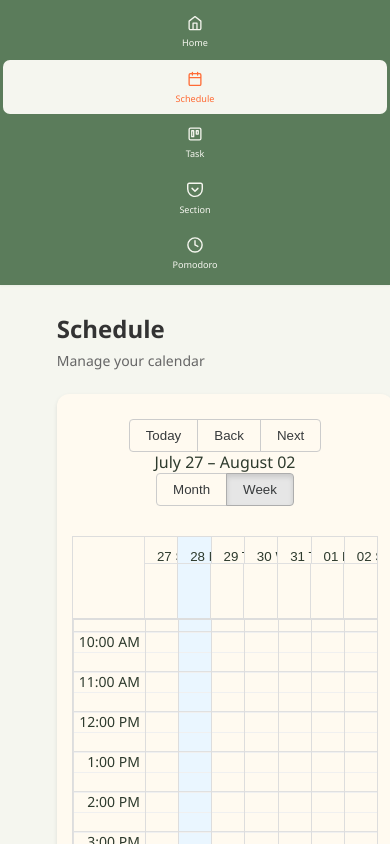
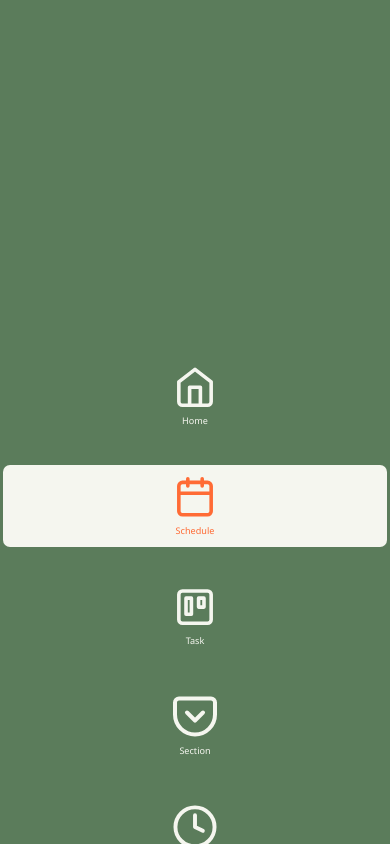
Before and after one commit to nickhuy1809/IntroSE, a React (Create React App) app in the folder client/: page /schedule in a window 390 px wide. Shown: the top 844 px of the page. Built offline with nearby package versions, Linux system fonts and the light colour scheme.

Commit message:
Fix sidebar stylin

```diff
--- a/client/src/components/css/Layout.css
+++ b/client/src/components/css/Layout.css
@@ -59,13 +59,12 @@ body {
   color: var(--text-dark);
   -webkit-font-smoothing: antialiased;
   -moz-osx-font-smoothing: grayscale;
-  font-size: 1rem; /* Standard body font size */
-  zoom: 1; /* Ensure zoom is reset to 100% */
+  font-size: 1rem;
+  zoom: 1;
 }
 
-/* Fixed typography scaling that balances readability with layout size */
 html {
-  font-size: 14px; /* Better base size for component proportions */
+  font-size: 14px;
 }
 
 /* Main layout components */
@@ -74,10 +73,9 @@ html {
   min-height: 100vh;
   background: var(--bg-primary);
   position: relative;
-  overflow-x: hidden; /* Prevent horizontal scrollbar */
+  overflow-x: hidden;
 }
 
-/* Sidebar - uses Flexbox for vertical layout */
 .sidebar {
   position: fixed;
   width: var(--sidebar-width-lg);
@@ -85,7 +83,7 @@ html {
   color: var(--text-light);
   display: flex;
   flex-direction: column;
-  padding: 0.5rem 0.3rem;
+  padding: 1rem 1rem;
   height: 100vh;
   z-index: var(--z-sidebar);
   transition: width var(--transition-default), transform var(--transition-default);
@@ -101,10 +99,10 @@ html {
   border-radius: 0.5rem;
   text-decoration: none;
   transition: all 0.3s ease;
-  width: 85%; /* Slightly narrower for better centering */
-  margin: 0 auto; /* Center the nav item within its container */
+  width: 150%;
+  margin: auto auto;
   box-sizing: border-box;
-  gap: 0.75rem; /* Reduced gap between icon and text */
+  gap: 0.75rem;
   font-size: 1rem; /* Larger font size */
 }
 
@@ -114,9 +112,21 @@ html {
   line-height: 1;
 }
 
+.sidebar .GroupItem {
+  display: flex;
+  flex-direction: column;
+  align-items: center;
+  justify-content: flex-start;
+  gap: 2rem !important;              /* consistent spacing between items */
+  margin-top: 25rem !important;
+  padding: 0 0.5rem;
+  width: 100%;
+}
+
+
 .sidebar .nav-item svg {
-  width: 24px; /* Consistent icon size that matches with text */
-  height: 24px;
+  width: 44px !important; /* Consistent icon size that matches with text */
+  height: 44px !important;
   flex-shrink: 0; /* Prevent icon from shrinking */
 }
 
@@ -215,7 +225,7 @@ html {
     padding: 0.5rem 0.5rem;
   }
   .sidebar .nav-item span {
-    font-size: 1rem; /* Consistent size */
+    font-size: 1.1rem;
   }
   .sidebar .nav-item svg {
     width: 24px; /* Consistent icon size */
@@ -322,7 +332,7 @@ html {
     margin-top: 0;
     flex-direction: row;
     align-items: center;       /* horizontal centering */
-    gap: 1.5rem;
+    gap: 1rem;
     width: 100%;
     justify-content: space-between;
   }
@@ -498,17 +508,6 @@ html {
   }
 }
 
-.sidebar .GroupItem {
-  display: flex;
-  flex-direction: column;
-  align-items: center;
-  justify-content: flex-start;
-  gap: 1rem;              /* consistent spacing between items */
-  margin-top: 2rem;
-  padding: 0 0.5rem;
-  width: 100%;
-}
-
 
 /* Responsive layout for GroupItem */
 @media (min-width: 1440px) {
```
